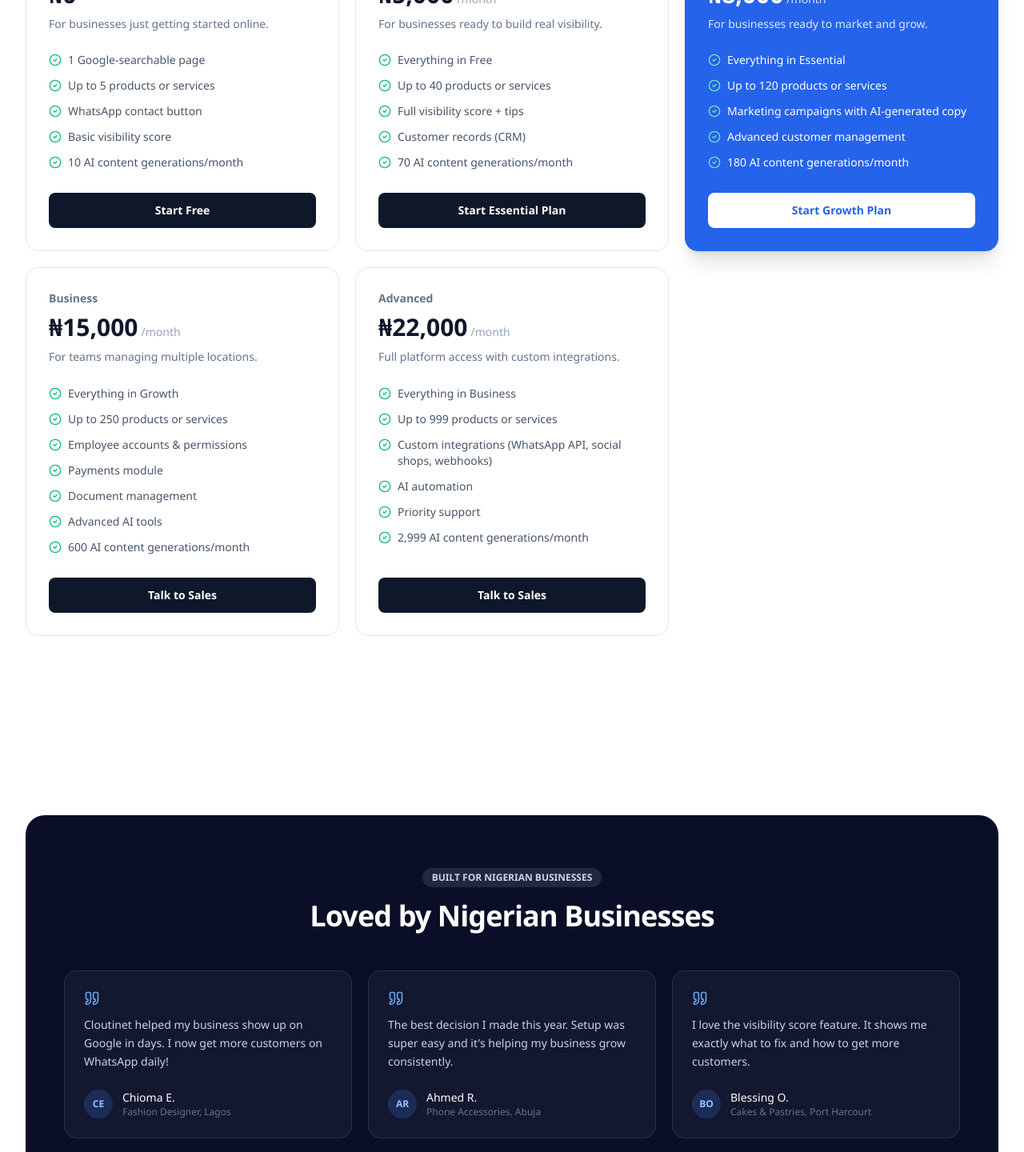
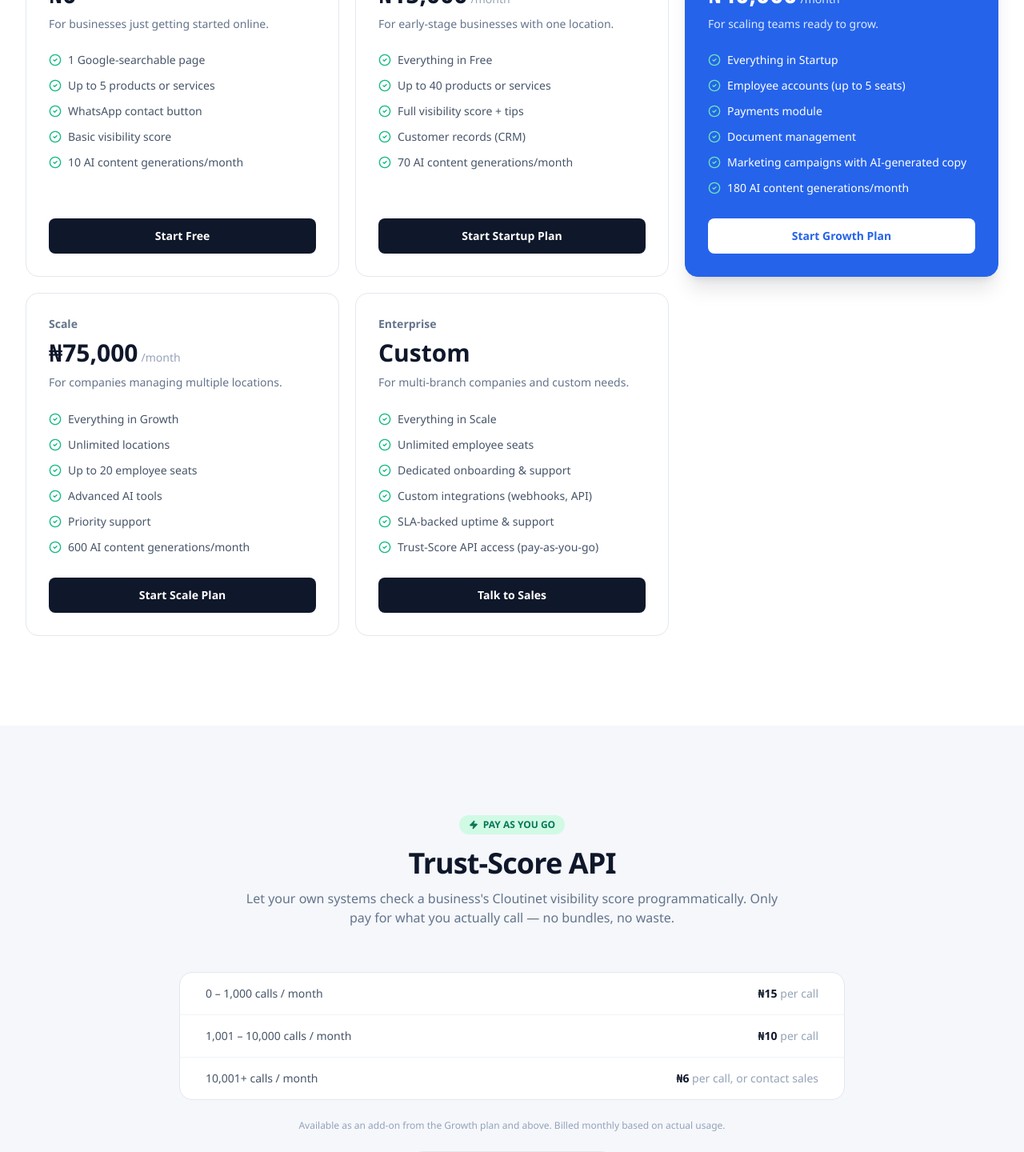
Before and after one commit to Luper-927/Cloutinet927, a Next.js app: page / in a window 1280 px wide. Shown: the part 2440-3880 px from the top of the page at 80% size. Built offline with nearby package versions, Linux system fonts and the light colour scheme.

Commit message:
Update pricing plans and add API pricing section

```diff
--- a/app/page.tsx
+++ b/app/page.tsx
@@ -24,6 +24,7 @@
   Search,
   Megaphone,
   Plug,
+  Zap,
 } from "lucide-react";
 
 export const metadata: Metadata = {
@@ -126,10 +127,10 @@
     highlighted: false,
   },
   {
-    name: "Essential",
-    price: "₦5,000",
+    name: "Startup",
+    price: "₦15,000",
     period: "/month",
-    description: "For businesses ready to build real visibility.",
+    description: "For early-stage businesses with one location.",
     features: [
       "Everything in Free",
       "Up to 40 products or services",
@@ -137,20 +138,21 @@
       "Customer records (CRM)",
       "70 AI content generations/month",
     ],
-    cta: "Start Essential Plan",
-    href: "/auth?plan=essential",
+    cta: "Start Startup Plan",
+    href: "/auth?plan=startup",
     highlighted: false,
   },
   {
     name: "Growth",
-    price: "₦8,000",
+    price: "₦40,000",
     period: "/month",
-    description: "For businesses ready to market and grow.",
+    description: "For scaling teams ready to grow.",
     features: [
-      "Everything in Essential",
-      "Up to 120 products or services",
+      "Everything in Startup",
+      "Employee accounts (up to 5 seats)",
+      "Payments module",
+      "Document management",
       "Marketing campaigns with AI-generated copy",
-      "Advanced customer management",
       "180 AI content generations/month",
     ],
     cta: "Start Growth Plan",
@@ -158,40 +160,45 @@
     highlighted: true,
   },
   {
-    name: "Business",
-    price: "₦15,000",
+    name: "Scale",
+    price: "₦75,000",
     period: "/month",
-    description: "For teams managing multiple locations.",
+    description: "For companies managing multiple locations.",
     features: [
       "Everything in Growth",
-      "Up to 250 products or services",
-      "Employee accounts & permissions",
-      "Payments module",
-      "Document management",
+      "Unlimited locations",
+      "Up to 20 employee seats",
       "Advanced AI tools",
+      "Priority support",
       "600 AI content generations/month",
     ],
-    cta: "Talk to Sales",
-    href: "/contact?topic=business-plan",
+    cta: "Start Scale Plan",
+    href: "/auth?plan=scale",
     highlighted: false,
   },
   {
-    name: "Advanced",
-    price: "₦22,000",
-    period: "/month",
-    description: "Full platform access with custom integrations.",
+    name: "Enterprise",
+    price: "Custom",
+    period: "",
+    description: "For multi-branch companies and custom needs.",
     features: [
-      "Everything in Business",
-      "Up to 999 products or services",
-      "Custom integrations (WhatsApp API, social shops, webhooks)",
-      "AI automation",
-      "Priority support",
-      "2,999 AI content generations/month",
+      "Everything in Scale",
+      "Unlimited employee seats",
+      "Dedicated onboarding & support",
+      "Custom integrations (webhooks, API)",
+      "SLA-backed uptime & support",
+      "Trust-Score API access (pay-as-you-go)",
     ],
     cta: "Talk to Sales",
-    href: "/contact?topic=advanced-plan",
+    href: "/contact?topic=enterprise-plan",
     highlighted: false,
   },
+];
+
+const API_PRICING = [
+  { range: "0 – 1,000 calls / month", price: "₦15", unit: "per call" },
+  { range: "1,001 – 10,000 calls / month", price: "₦10", unit: "per call" },
+  { range: "10,001+ calls / month", price: "₦6", unit: "per call, or contact sales" },
 ];
 
 const STEPS = [
@@ -275,6 +282,7 @@
       <Hero />
       <Features />
       <Pricing />
+      <ApiPricing />
       <Testimonials />
       <Steps />
       <FinalCta />
@@ -686,6 +694,57 @@
   );
 }
 
+function ApiPricing() {
+  return (
+    <section className="bg-[#F5F7FB] py-14 sm:py-20 lg:py-28">
+      <div className="mx-auto max-w-4xl px-4 sm:px-6 lg:px-8">
+        <div className="mx-auto max-w-2xl text-center">
+          <span className="inline-flex items-center gap-1.5 rounded-full bg-emerald-100 px-3 py-1 text-[11px] font-semibold text-emerald-700 sm:text-xs">
+            <Zap className="h-3 w-3 fill-current" />
+            PAY AS YOU GO
+          </span>
+          <h2 className="mt-3 text-2xl font-bold tracking-tight text-slate-900 sm:mt-4 sm:text-3xl lg:text-4xl">
+            Trust-Score API
+          </h2>
+          <p className="mt-3 text-sm leading-relaxed text-slate-500 sm:text-base">
+            Let your own systems check a business's Cloutinet visibility score programmatically. Only pay for what you actually call — no bundles, no waste.
+          </p>
+        </div>
+
+        <div className="mt-10 overflow-hidden rounded-2xl border border-slate-200 bg-white sm:mt-14">
+          {API_PRICING.map((tier, i) => (
+            <div
+              key={tier.range}
+              className={`flex items-center justify-between px-6 py-4 sm:px-8 ${
+                i !== API_PRICING.length - 1 ? "border-b border-slate-100" : ""
+              }`}
+            >
+              <span className="text-sm text-slate-600">{tier.range}</span>
+              <span className="text-sm font-semibold text-slate-900">
+                {tier.price} <span className="font-normal text-slate-400">{tier.unit}</span>
+              </span>
+            </div>
+          ))}
+        </div>
+
+        <p className="mt-6 text-center text-xs text-slate-400">
+          Available as an add-on from the Growth plan and above. Billed monthly based on actual usage.
+        </p>
+
+        <div className="mt-6 flex justify-center">
+          <a
+            href="/docs/trust-score"
+            className="inline-flex items-center gap-2 rounded-lg border border-slate-200 px-5 py-2.5 text-sm font-semibold text-slate-700 transition-colors hover:border-slate-300 hover:bg-slate-50"
+          >
+            View API Documentation
+            <ArrowRight className="h-4 w-4" />
+          </a>
+        </div>
+      </div>
+    </section>
+  );
+}
+
 function Testimonials() {
   return (
     <section id="success-stories" className="bg-white py-14 sm:py-20 lg:py-28">
```
